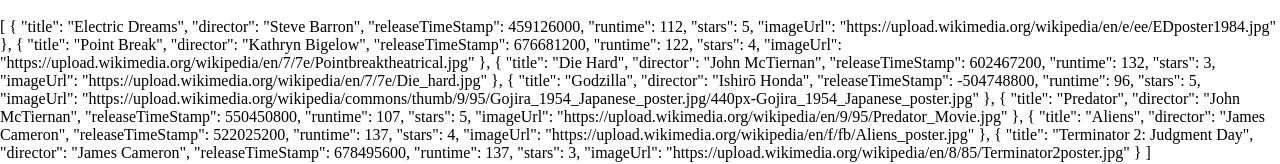
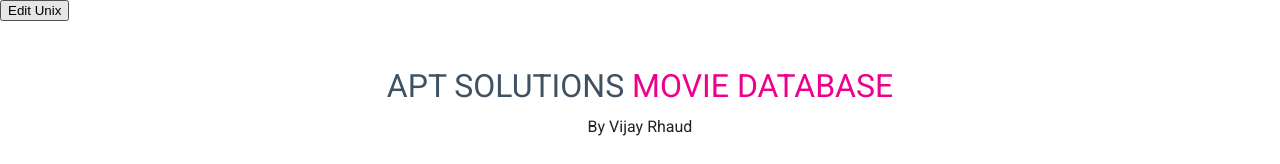
Before and after one commit to vijay-rhaud/coding-challenge, a Vue app: page / in a window 1280 px wide. Shown: the top 164 px of the page. Built offline with nearby package versions, Linux system fonts and the light colour scheme.

Commit message:
test unix conversion

```diff
--- a/src/App.vue
+++ b/src/App.vue
@@ -1,8 +1,6 @@
 <template>
   <div id="app">
-    {{searchQuery}}
-    <br/>
-    {{listOfFilms}}
+    <button @click="unixConverter()">Edit Unix</button>
     <Header/>
     <Search @user-search="storeSearch"/>
     <Film :listOfFilms="listOfFilms"/>
@@ -51,8 +49,12 @@
       });
       const results = fuse.search(this.searchQuery);
       this.listOfFilms = results.map(listOfFilms => listOfFilms.item);
+    },
+    unixConverter() {
+      let unixTime = 602467200;
+      let convertedTime = new Date(unixTime * 1000);
+      console.log(convertedTime.toDateString());
     }
-
   },
   components: {
     Header,
```
